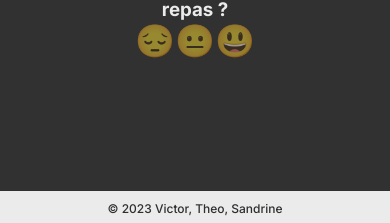
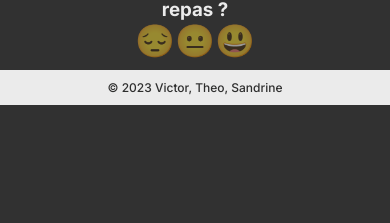
Before and after one commit to Vick-17/userMenu, a React (Create React App) app: page / in a window 390 px wide. Shown: the part 618-841 px from the top of the page. Built offline with nearby package versions, Linux system fonts and the light colour scheme; no server answers.

Commit message:
Reglage des position

```diff
--- a/src/page/accueil.jsx
+++ b/src/page/accueil.jsx
@@ -10,7 +10,7 @@ const accueil = () => {
       <Header />
       <Card />
       <Note />
-      <Footer />
+        <Footer />
     </>
   );
 };
--- a/src/styles/components/Static/Footer.scss
+++ b/src/styles/components/Static/Footer.scss
@@ -9,3 +9,9 @@ footer {
   bottom: 0;
   z-index: 1;
 }
+
+@media (max-width: 800px) {
+  footer{
+    position: relative;
+  }
+ }
--- a/src/styles/components/Static/header.scss
+++ b/src/styles/components/Static/header.scss
@@ -92,7 +92,7 @@ h1 {
   background: white;
 }
 .modal {
-  position: fixed;
+  position: absolute;
   top: 0;
   left: 0;
   width: 100%;
@@ -101,6 +101,7 @@ h1 {
   display: flex;
   justify-content: center;
   align-items: center;
+  z-index: 999;
 }
 
 .modal-content {
```
Also changed, not shown: 1 other file (tests, documents, lock files or other folders).
